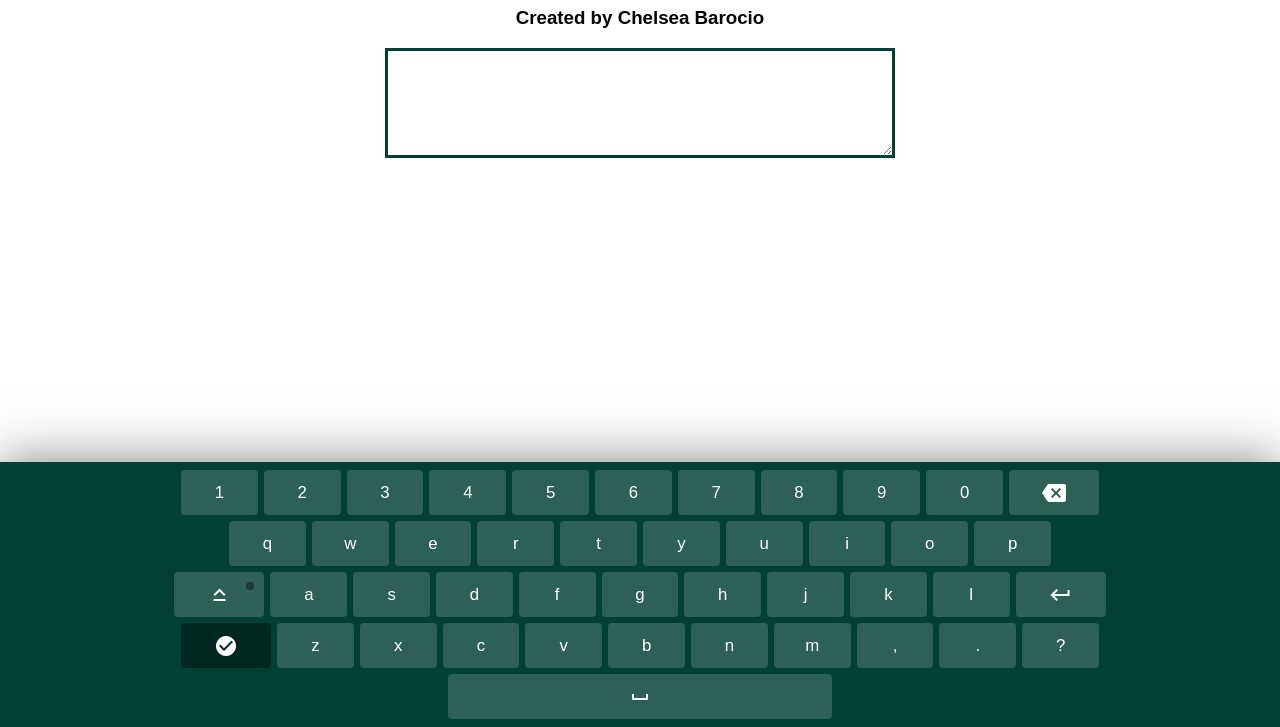
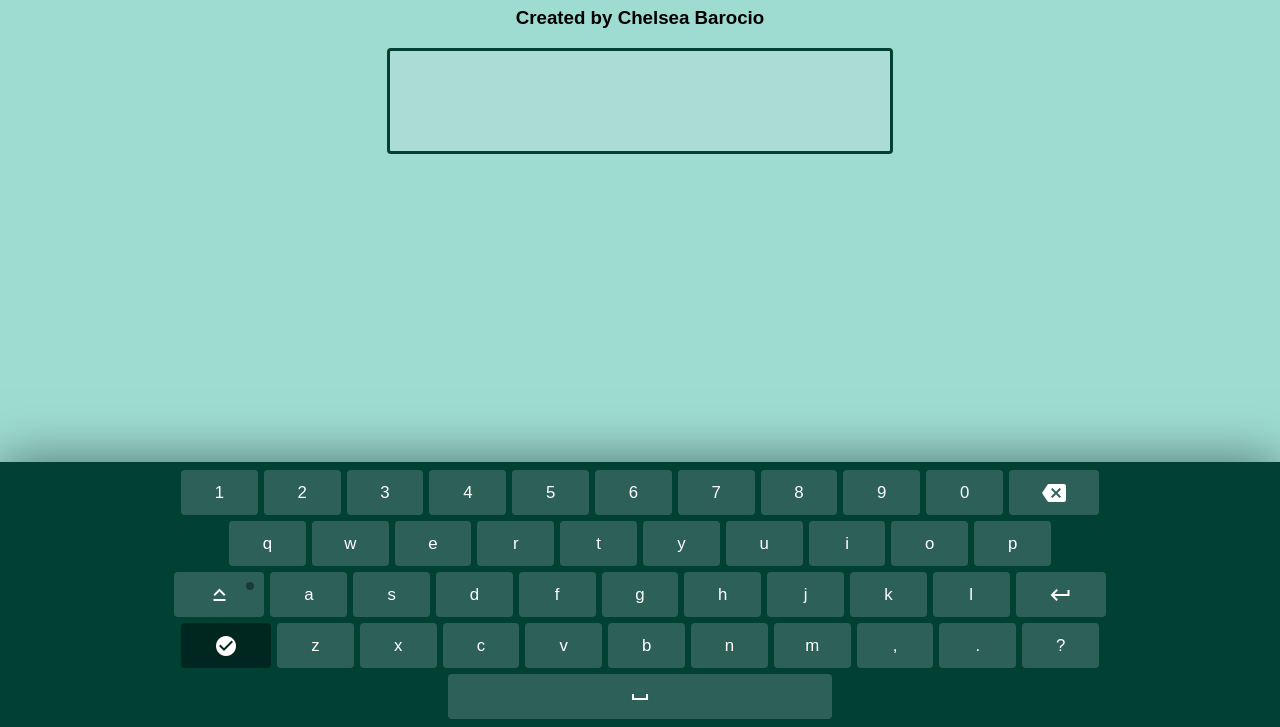
Before and after one commit to bchelsea/simple-keyboard, a plain HTML site: page index.html in a window 1280 px wide. Shown: the part 73-800 px from the top of the page. Drawn offline with Linux system fonts and the light colour scheme.

Commit message:
more styling

```diff
--- a/index.html
+++ b/index.html
@@ -8,7 +8,7 @@
     <link href="https://fonts.googleapis.com/icon?family=Material+Icons"rel="stylesheet">
 </head>
 
-<body>
+<body style="background-color: rgba(7, 165, 139, 0.39)">
     <h1><strong>A Simple Virtual Keyboard</strong></h1>
     <h3>Created by Chelsea Barocio</h3>
     <textarea class="use-keyboard-input" style="top:130px; height:100px; width:500px;"></textarea>
--- a/keyboard.css
+++ b/keyboard.css
@@ -80,7 +80,11 @@ textarea {
     border: 3px solid #004134;
     font-family: Arial, Helvetica, sans-serif;
     font-size: 18px;
-
+    border-radius: 4px;
+    background: rgba(225,225,225,0.2);
+    padding: 0;
+    -webkit-tap-highlight-color: transparent;
+    resize:none;
 }
 
 h1, h3{
```
